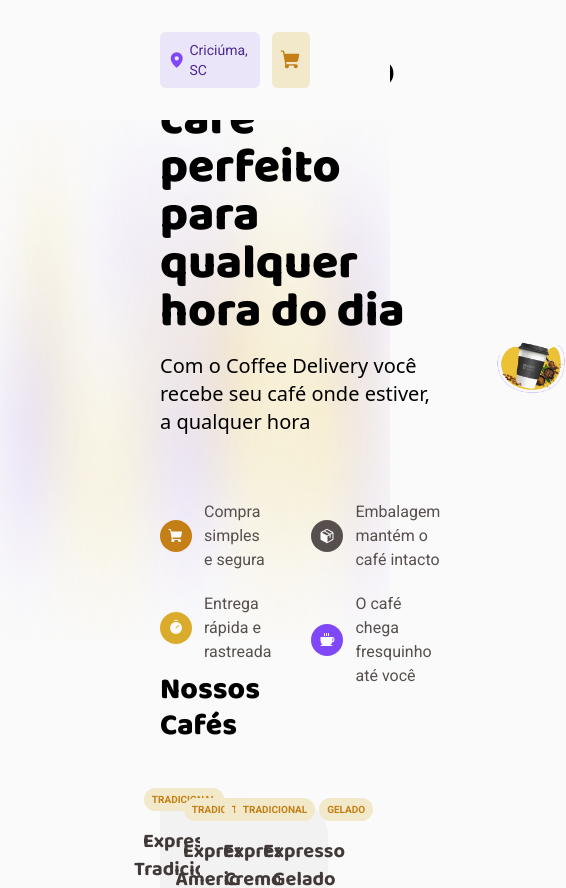
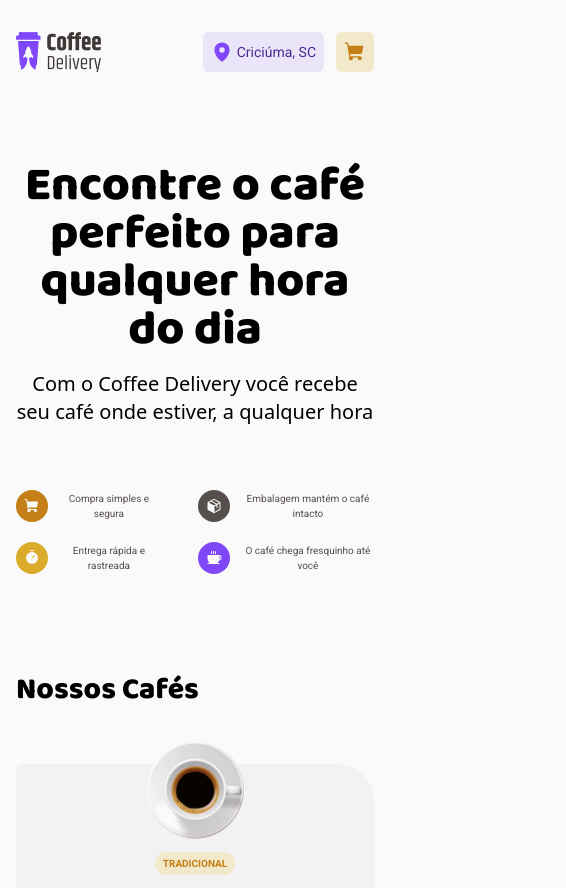
Before and after one commit to davimarcilio/CoffeeDelivery, a React (Vite) app: page / in a window 390 px wide. Shown: the top 888 px of the page, 566 px wide, since content can reach past the window. Built offline with nearby package versions, Linux system fonts and the light colour scheme.

Commit message:
responsivity on home page

```diff
--- a/index.html
+++ b/index.html
@@ -1,12 +1,12 @@
 <!DOCTYPE html>
-<html lang="en">
+<html lang="pt-br">
   <head>
     <meta charset="UTF-8" />
     <link rel="icon" type="image/svg+xml" href="/coffee.svg" />
     <meta name="viewport" content="width=device-width, initial-scale=1.0" />
     <title>Coffee Delivery</title>
   </head>
-  <body>
+  <body class="max-sm:text-xxs">
     <div id="root"></div>
     <script type="module" src="/src/main.tsx"></script>
   </body>
--- a/src/components/Header.tsx
+++ b/src/components/Header.tsx
@@ -11,7 +11,7 @@
     setCartLenght(cart.length);
   }, [cart]);
   return (
-    <header className="font-Roboto flex justify-between py-8 top-0 z-50 w-full px-40 fixed left-0 bg-background">
+    <header className="font-Roboto flex justify-between py-8 top-0 z-50 w-full px-40 max-sm:px-4  fixed left-0 bg-background">
       <NavLink to={"/"}>
         <img src={Logo} alt="Coffé Delivery" />
       </NavLink>
--- a/src/layouts/DefaultLayout.tsx
+++ b/src/layouts/DefaultLayout.tsx
@@ -3,7 +3,7 @@
 
 export function DefaultLayout() {
   return (
-    <div className="px-40 bg-background">
+    <div className="px-40 max-sm:px-4 bg-background">
       <Header />
       <Outlet />
     </div>
--- a/src/pages/Home/components/Header.tsx
+++ b/src/pages/Home/components/Header.tsx
@@ -4,9 +4,9 @@
 import Background from "../../../assets/Background.png";
 export function Header() {
   return (
-    <section className="flex justify-between items-center gap-14 h-[544px]">
+    <section className="flex max-sm:text-center justify-between items-center gap-14 h-[544px] ">
       <img
-        className="absolute left-0 w-full max-h-544pxbackground h-full"
+        className="absolute max-sm:hidden left-0 w-full max-h-544pxbackground h-full"
         src={Background}
         alt=""
       />
@@ -49,7 +49,7 @@
           </ul>
         </div>
       </div>
-      <img src={Cafe} alt="Café" className="z-40" />
+      <img src={Cafe} alt="Café" className="z-40 max-sm:hidden" />
     </section>
   );
 }
--- a/src/pages/Home/components/Products.tsx
+++ b/src/pages/Home/components/Products.tsx
@@ -6,8 +6,8 @@
   const { products } = useContext(ProductsContext);
   return (
     <div className="flex flex-col gap-14 my-8">
-      <h1 className="font-extrabold text-3xl font-Baloo ">Nossos Cafés</h1>
-      <div className="grid grid-cols-4 gap-10">
+      <h1 className="font-extrabold text-3xl font-Baloo">Nossos Cafés</h1>
+      <div className="grid grid-cols-4 max-sm:grid-cols-1 gap-10">
         {products.map((product) => (
           <ProductItem key={product.id} product={product} />
         ))}
--- a/src/pages/Home/index.tsx
+++ b/src/pages/Home/index.tsx
@@ -3,7 +3,7 @@
 
 export function Home() {
   return (
-    <main className="mt-24">
+    <main className="mt-24 max-sm:w-full max-sm:flex max-sm:justify-center max-sm:items-center max-sm:flex-col">
       <Header />
       <Products />
     </main>
```
